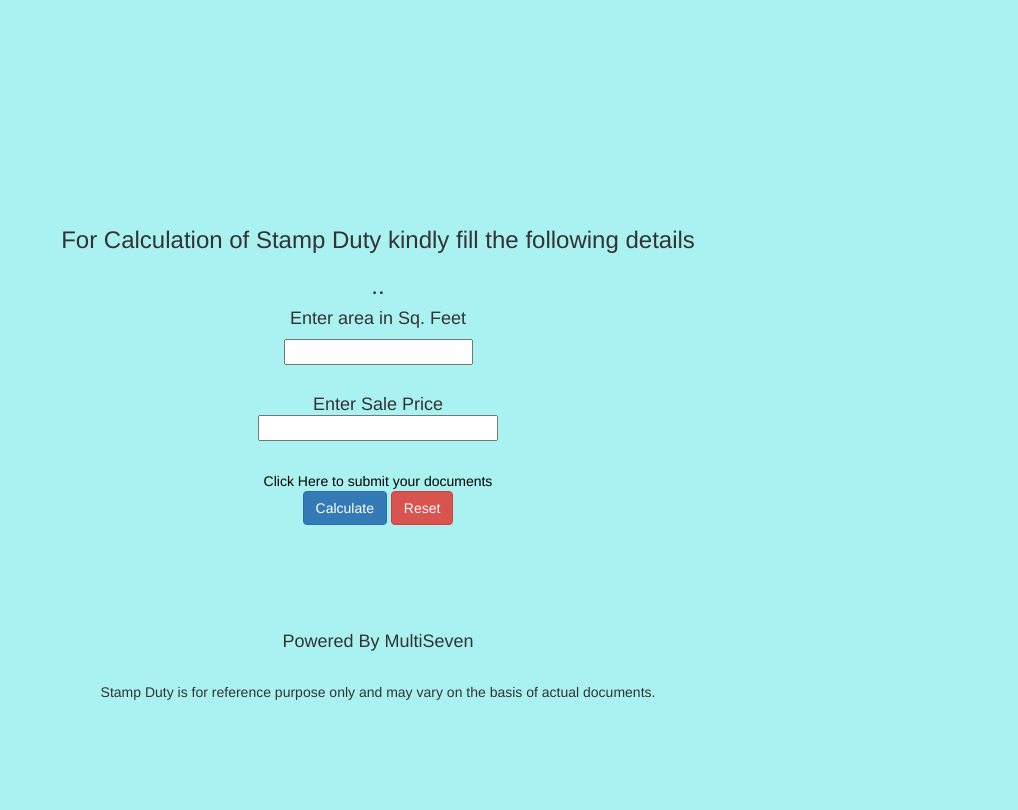
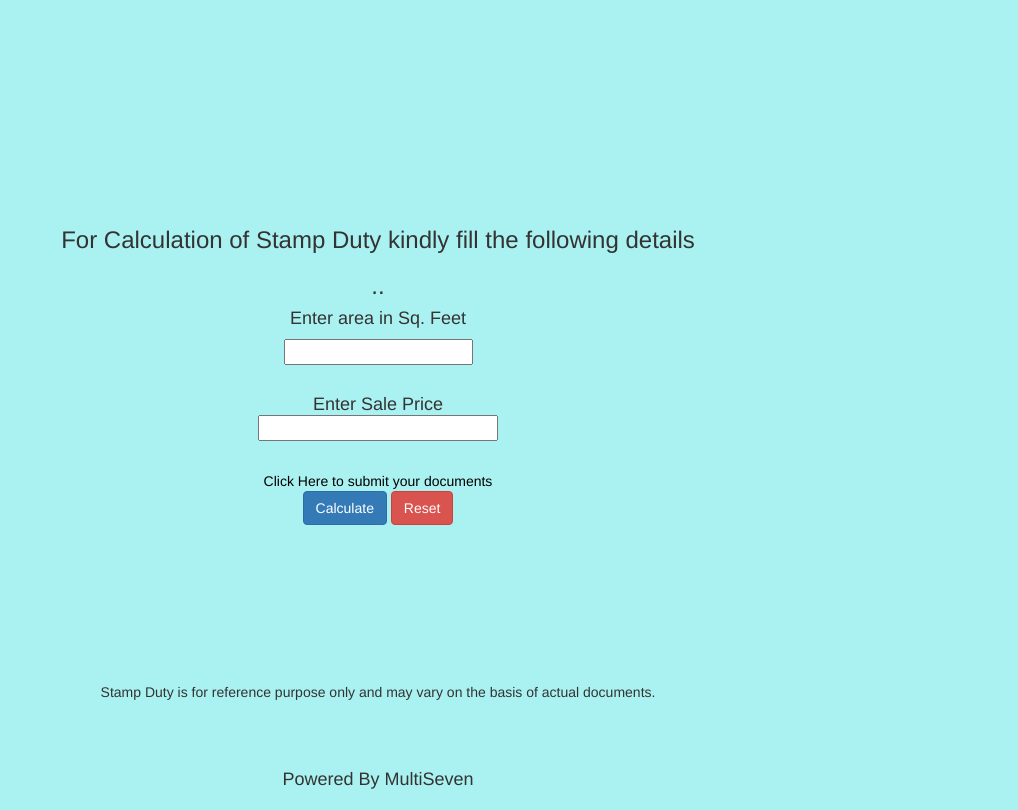
Before and after one commit to DreamX-HQ/Stamp, a plain HTML site: page index.html in a window 1280 px wide. Shown: the part 128-938 px from the top of the page, without its empty margins (262-1280 px from the left). Before the commit the page ends 838 px from the top, so only its background shows below. Drawn offline with nearby package versions, Linux system fonts and the light colour scheme.

Commit message:
Changed Index.html

```diff
--- a/index.html
+++ b/index.html
@@ -62,8 +62,7 @@ function reset() {
 
    <button onclick="cal()" class="btn btn-medium btn-primary">Calculate</button>
    <button onclick="reset()" class="btn btn-medium btn-danger">Reset</button>
-   <div><h4 id="display-area"></h4><br><br><h4 id="display-sale-price"></h4><br><br><h4 id="display-circle-rate"></h4><br><br><h4 id="display-payment"></h4></div><h5>Stamp Duty is for reference purpose only and may vary on the basis of actual documents.</h5><div style = "padding-top: 50px; margin-top:1000px;position: fixed;
-   bottom: 0; width: 100%; border-top: 10px 'dotted' transparent; border-top-left-radius: 100px;border-top-right-radius: 100px;
+   <div><h4 id="display-area"></h4><br><br><h4 id="display-sale-price"></h4><br><br><h4 id="display-circle-rate"></h4><br><br><h4 id="display-payment"></h4></div><h5>Stamp Duty is for reference purpose only and may vary on the basis of actual documents.</h5><div style = "padding-top: 50px; bottom: 0; width: 100%; border-top: 10px 'dotted' transparent; border-top-left-radius: 100px;border-top-right-radius: 100px;
        text-align: center;
    height :100px;"><h4>Powered By MultiSeven</h4></div></center>
 </body>
```
